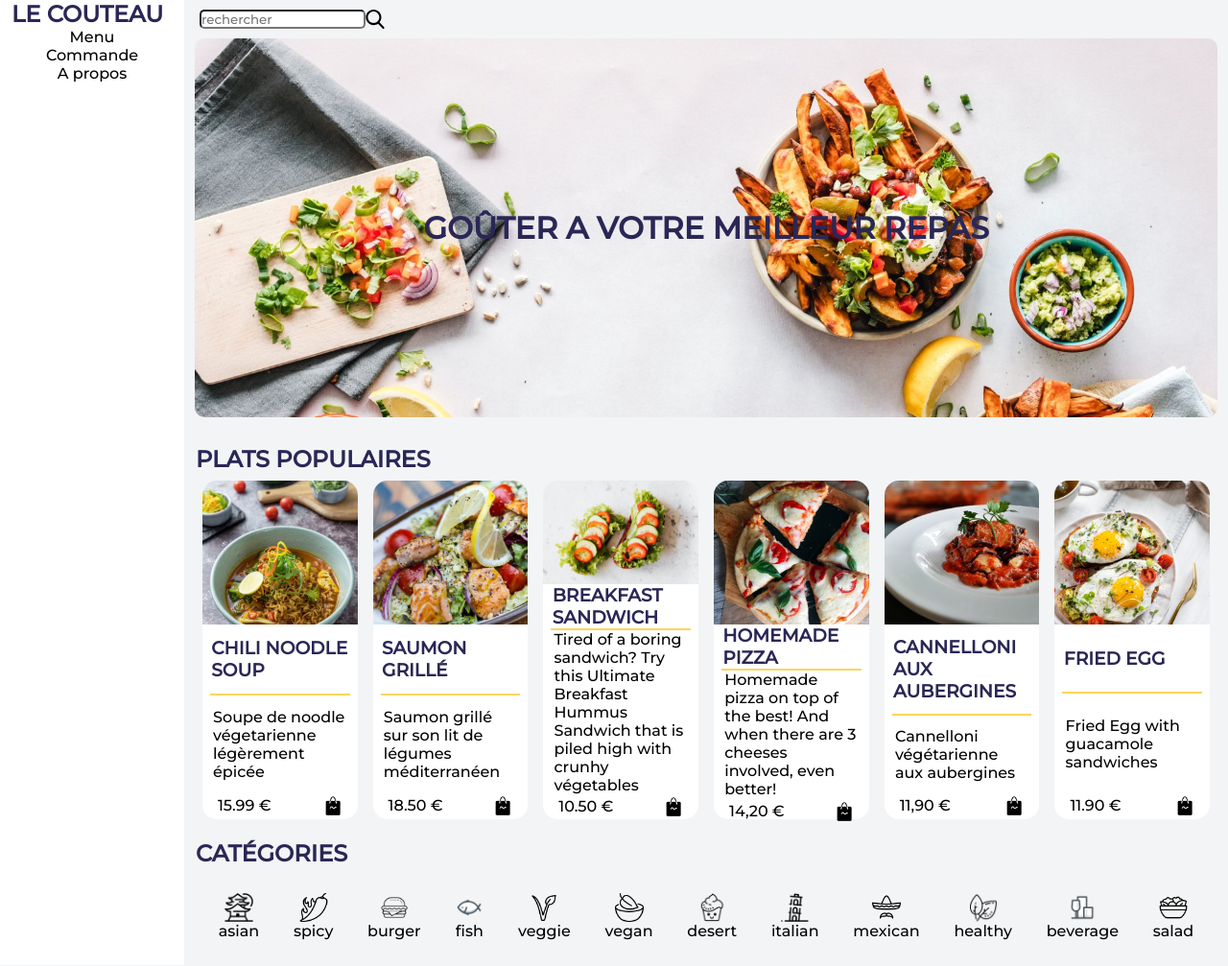
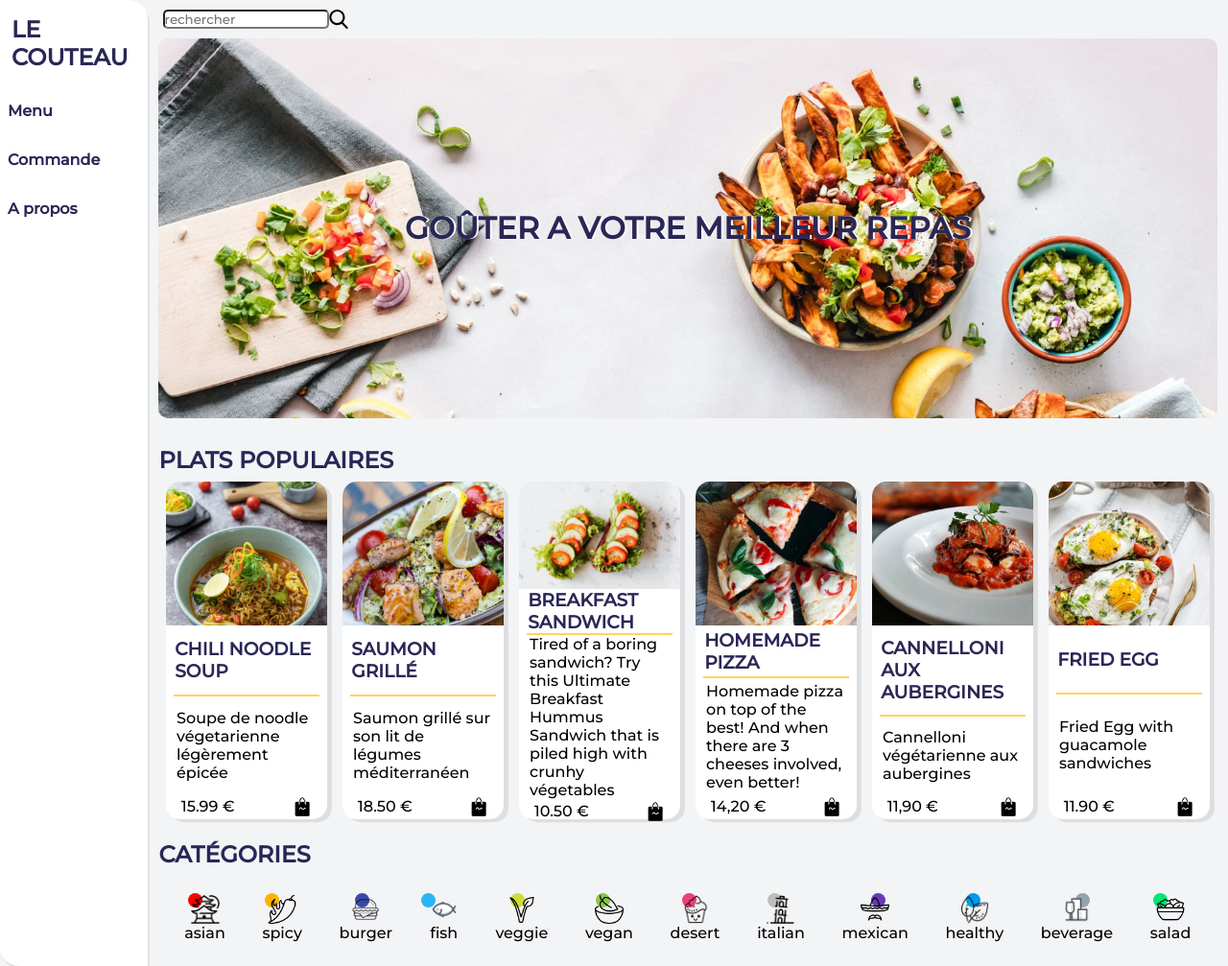
Before and after one commit to TLNguyen-Paris/Exercice_Static_1, a plain HTML site: page index.html in a window 1280 px wide. Shown: the whole page at 96% size. Drawn offline with Linux system fonts and the light colour scheme.

Commit message:
categorie color

```diff
--- a/assets/css/style.css
+++ b/assets/css/style.css
@@ -7,6 +7,7 @@
 h1 {
     text-transform: uppercase;
     color: #2A2756;
+    text-shadow: 2px 0 0 white;
 }
 
 h2, h3 {
@@ -26,7 +27,7 @@ body {
     min-width: 100vh;
     display: grid;
 
-    grid-template-columns: 1fr 85%;
+    grid-template-columns: 1fr 88%;
     grid-template-rows: 4% 1fr 1fr 13%;
 
     grid-template-areas:
@@ -61,6 +62,26 @@ div:first-of-type img {
 nav {
     grid-area: nav;
     background-color: #fff;
+    border-radius: 0 20px;
+    box-shadow: 0.1em 0.2em #DDDEE0;
+    width: 100%;
+    padding: 2vh 0;
+    display: flex;
+    flex-direction: column;
+}
+
+
+nav ul {
+    display: flex;
+    flex-direction: column;
+    align-items: flex-start;
+    margin: 2vh 0.5em;
+}
+
+nav li {
+    margin: 2vh 0;
+    color: #2A2756;
+    font-weight: bold;
 }
 
 /* Header Setup */
@@ -105,6 +126,7 @@ section:first-of-type main article {
     flex-direction: column;
     justify-content: space-between;
     background-color: #fff;
+    box-shadow: 0.3em 0.2em #DDDEE0;
 }
 
 section:first-of-type main article img {
@@ -162,4 +184,67 @@ li {
     flex-direction: column;
     justify-content: center;
     align-items: center;
+    position: relative;
 }
+
+ul>li>img{
+    z-index: 10;
+}
+
+li>span {
+    height: 15px;
+    width: 15px;
+    border-radius: 50%;
+    display: inline-block;
+    position: absolute;
+    top: -2px;
+    right:1.5em;
+    z-index: 1;
+}
+
+.red {
+    background-color: red;
+}
+.orange {
+    background-color: #ffb300;
+}
+
+.darkblue {
+    background-color: #3949AB;
+}
+
+.lightblue {
+    background-color: #29B6F6;
+}
+
+.lightgreen {
+    background-color: #CDDC39 ;
+}
+
+.darkgreen {
+    background-color: #8BC34A;
+}
+
+.pink {
+    background-color: #EC407A;
+}
+
+.grey {
+    background-color: #BDBDBD ;
+}
+
+.purple {
+    background-color: #673AB7;
+}
+
+.blue {
+    background-color: #039BE5;
+}
+
+.lightgrey {
+    background-color: #90A4AE;
+}
+
+.green {
+    background-color: #00E676;
+}
--- a/index.html
+++ b/index.html
@@ -103,18 +103,18 @@
     <section>
         <h2>Catégories</h2>
         <ul>
-            <li><img src="./assets/img/icons/asian.png" alt="">asian</li>
-            <li><img src="./assets/img/icons/spicy.png" alt="">spicy</li>
-            <li><img src="./assets/img/icons/burger.png" alt="">burger</li>
-            <li><img src="./assets/img/icons/fish.png" alt="">fish</li>
-            <li><img src="./assets/img/icons/veggie.png" alt="">veggie</li>
-            <li><img src="./assets/img/icons/vegan.png" alt="">vegan</li>
-            <li><img src="./assets/img/icons/desert.png" alt="">desert</li>
-            <li><img src="./assets/img/icons/italian.png" alt="">italian</li>
-            <li><img src="./assets/img/icons/mexican.png" alt="">mexican</li>
-            <li><img src="./assets/img/icons/healthy.png" alt="">healthy</li>
-            <li><img src="./assets/img/icons/beverage.png" alt="">beverage</li>
-            <li><img src="./assets/img/icons/salad.png" alt="">salad</li>
+            <li><span class="red"></span><img src="./assets/img/icons/asian.png" alt="">asian</li>
+            <li><span class="orange"></span><img src="./assets/img/icons/spicy.png" alt="">spicy</li>
+            <li><span class="darkblue"></span><img src="./assets/img/icons/burger.png" alt="">burger</li>
+            <li><span class="lightblue"></span><img src="./assets/img/icons/fish.png" alt="">fish</li>
+            <li><span class="lightgreen"></span><img src="./assets/img/icons/veggie.png" alt="">veggie</li>
+            <li><span class="darkgreen"></span><img src="./assets/img/icons/vegan.png" alt="">vegan</li>
+            <li><span class="pink"></span><img src="./assets/img/icons/desert.png" alt="">desert</li>
+            <li><span class="grey"></span><img src="./assets/img/icons/italian.png" alt="">italian</li>
+            <li><span class="purple"></span><img src="./assets/img/icons/mexican.png" alt="">mexican</li>
+            <li><span class="blue"></span><img src="./assets/img/icons/healthy.png" alt="">healthy</li>
+            <li><span class="lightgrey"></span><img src="./assets/img/icons/beverage.png" alt="">beverage</li>
+            <li><span class="green"></span><img src="./assets/img/icons/salad.png" alt="">salad</li>
         </ul>
     </section>
 </body>
```
